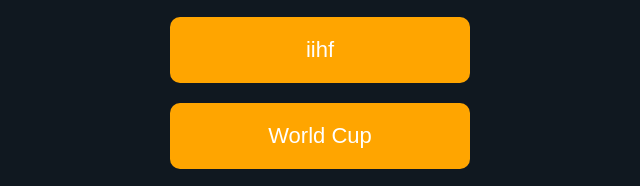
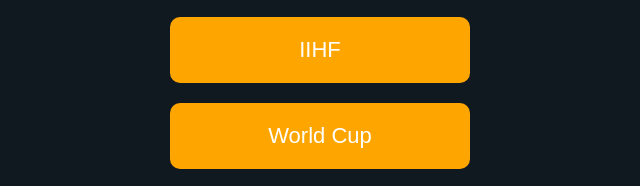
Before and after one commit to HeilotiaStudio/SportsForcast, a plain HTML site: page tournaments.html in a window 1280 px wide. Shown: the part 254-440 px from the top of the page, 320-960 px from the left. Drawn offline with Linux system fonts and the light colour scheme.

Commit message:
Update tournaments.html

```diff
--- a/tournaments.html
+++ b/tournaments.html
@@ -40,9 +40,10 @@
     <h1>Choose the Tournament</h1>
 
     <button class="tournament-button" onclick="location.href='Euro_countries.html'">Eurocup</button>
-    <button class="tournament-button" onclick="location.href='iihf.html'">iihf</button>
+    <button class="tournament-button" onclick="location.href='IIHF.html'">IIHF</button>
     <button class="tournament-button" onclick="location.href='World_cup.html'">World Cup</button>
     <button class="tournament-button" onclick="location.href='Olympic_games.html'">Olympic Games</button>
     <button class="tournament-button" onclick="location.href='6_team_round_robin.html'">6-Team Round Robin</button>
 </body>
+
 </html>
```
